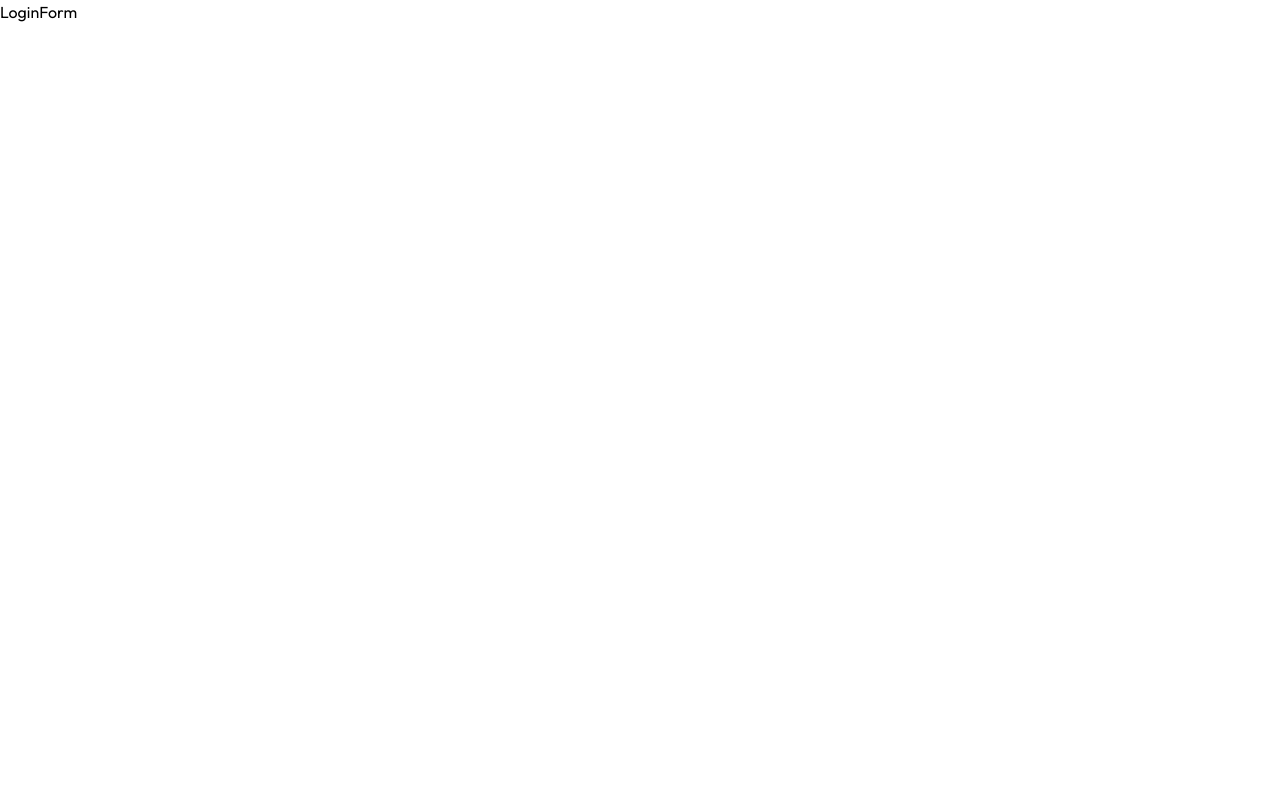
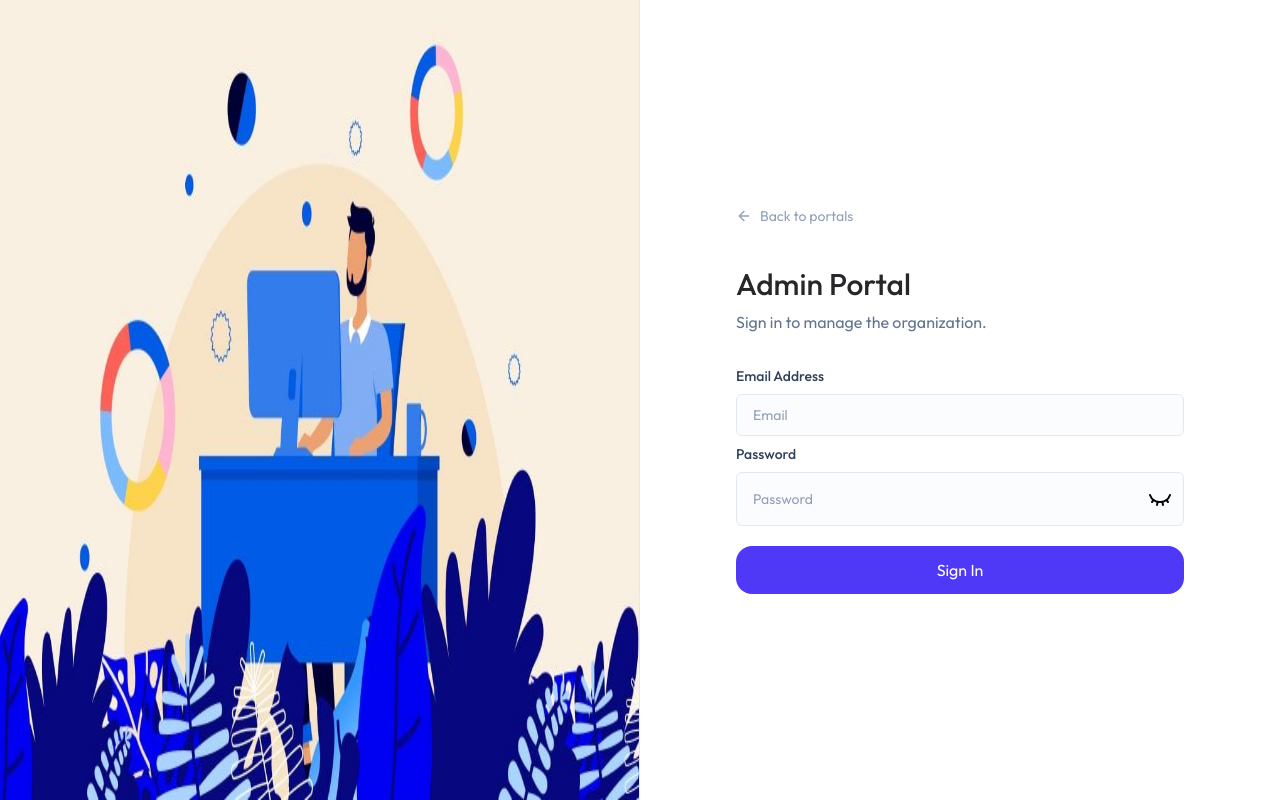
Before and after one commit to biswaslohani123/EmployeeManagementSystem, a React (Vite) app in the folder client/: page /login/admin in a window 1280 px wide. Built offline with nearby package versions, Linux system fonts and the light colour scheme.

Commit message:
completed Login page

```diff
--- a/client/src/components/LoginForm.jsx
+++ b/client/src/components/LoginForm.jsx
@@ -1,9 +1,90 @@
-import React from 'react'
+import React, { useState } from "react";
+import LoginLeftSide from "./LoginLeftSide";
+import { Link } from "react-router-dom";
+import { ArrowLeftIcon, Eye, EyeClosed } from "lucide-react";
 
-const LoginForm = () => {
+const LoginForm = ({ role, title, subtitle }) => {
+  const [email, setEmail] = useState("");
+  const [password, setPassword] = useState("");
+  const [showPassword, setShowPassword] = useState(false);
+  const [error, setError] = useState("");
+  const [loading, setLoading] = useState(false);
+
+  const handleSubmit = async (e) => {
+    e.preventDefault();
+  };
+
   return (
-    <div>LoginForm</div>
-  )
-}
+    <div className="min-h-screen flex flex-col md:flex-row">
+      <LoginLeftSide />
 
-export default LoginForm
+      <div className="flex-1 flex items-center justify-center p-6 sm:p-12 bg-white">
+        <div className="w-full max-w-md animate-fade-in">
+          <Link
+            to="/login"
+            className="inline-flex items-center gap-2 text-slate-400 hover:text-slate-700 text-sm mb-10 transition-colors"
+          >
+            <ArrowLeftIcon size={16} /> Back to portals
+          </Link>
+
+          <div className="mb-8">
+            <h1 className="text-2xl sm:text-3xl font-medium text-zinc-800">
+              {title}
+            </h1>
+            <p className="text-slate-500 text-sm sm:text-base mt-2">
+              {subtitle}
+            </p>
+          </div>
+
+          {error && (
+            <div className="mb-6 p-4 bg-rose-50 border border-rose-200 text-rose-700 text-sm rounded-xl flex items-start gap-3">
+              <div className="w-1.5 h-1.5 rounded-full bg-rose-500 mt-1.5 shrink-0" />
+              {error}
+            </div>
+          )}
+
+          <form className="space-y-5" onSubmit={handleSubmit}>
+            <div>
+              <label className="block text-sm font-medium text-slate-700 mb-2">
+                Email Address
+              </label>
+              <input
+                type="email"
+                value={email}
+                placeholder="Email"
+                onChange={(e) => setEmail(e.target.value)}
+                className=""
+              />
+
+              <label className="block text-sm mt-2 font-medium text-slate-700 mb-2">
+                {" "}
+                Password
+              </label>
+
+              <div className="relative">
+                <input
+                  type={showPassword ? "text" : "password"}
+                  value={password}
+                  onChange={(e) => setPassword(e.target.value)}git
+                  className="w-full border p-4 pr-10"
+                  placeholder="Password"
+                />
+
+                <span className="absolute right-3 top-1/2 -translate-y-1/2 cursor-pointer" onClick={() => setShowPassword(!showPassword)}>
+                  {showPassword ? <Eye/> : <EyeClosed/>}
+                </span>
+
+              </div>
+            </div>
+
+            <button className="bg-indigo-600 w-full p-3 rounded-2xl text-white cursor-pointer hover:bg-indigo-500 transition-all">
+              Sign In
+            </button>
+          </form>
+        </div>
+      </div>
+    </div>
+  );
+};
+
+export default LoginForm;
```
